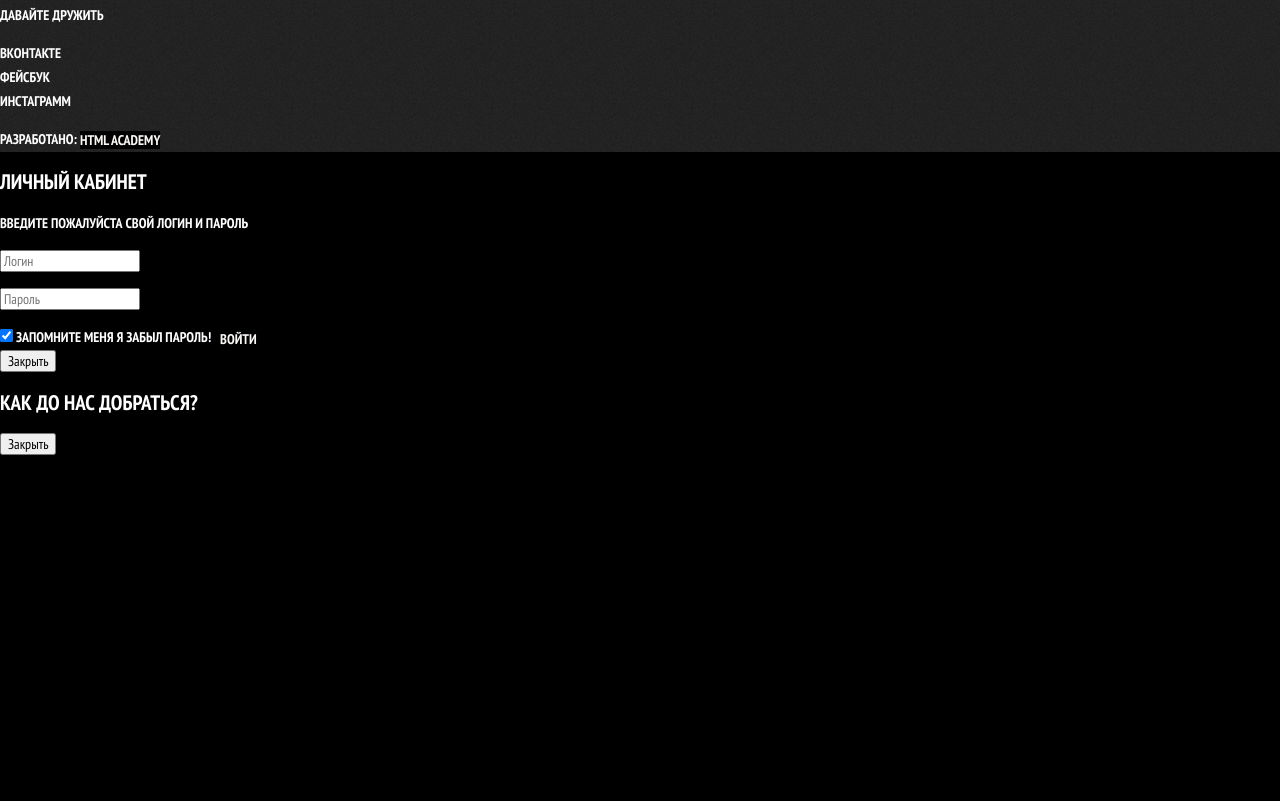
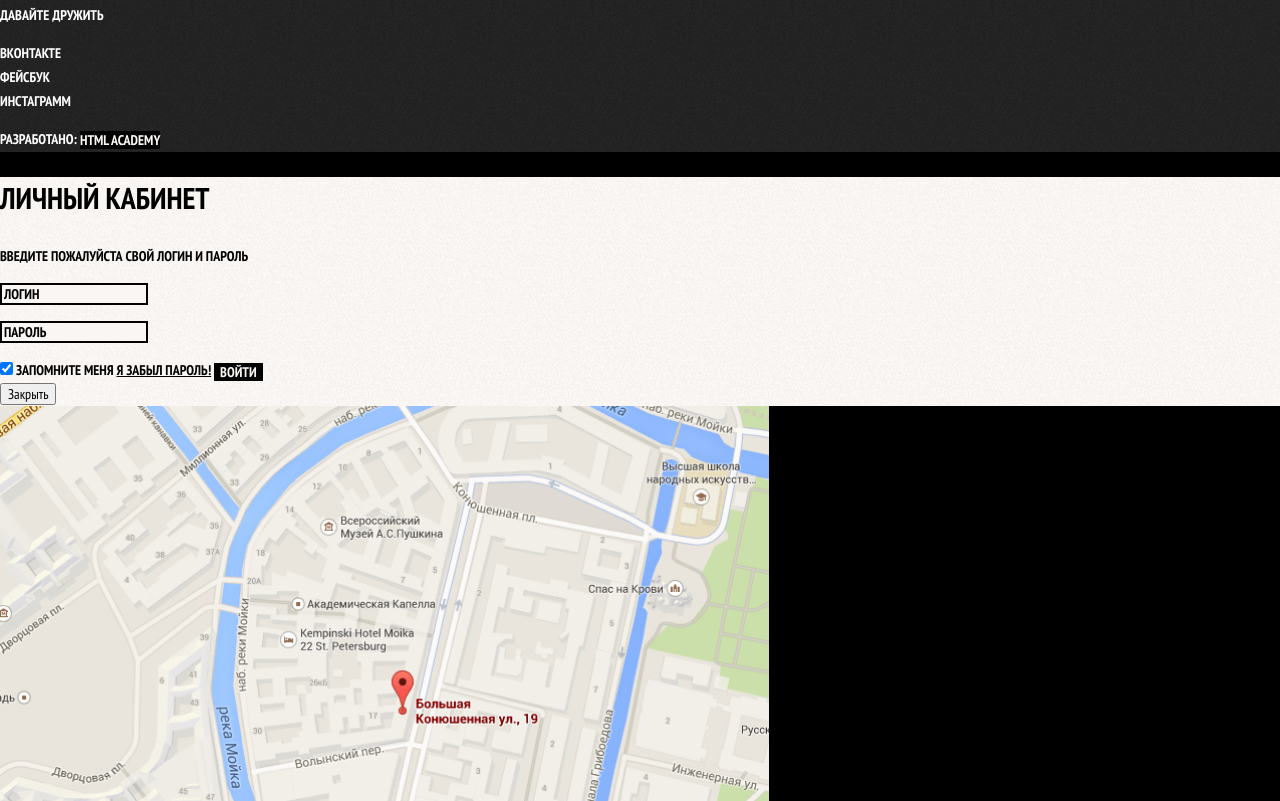
Before and after one commit to koteeo/174381-barbershop-27, a plain HTML site: page index.html in a window 1280 px wide. Shown: the part 1999-2800 px from the top of the page. Before the commit the page ends 2455 px from the top, so only its background shows below. Drawn offline with Linux system fonts and the light colour scheme.

Commit message:
Разметил стили для попапов: формы логина и стилей

```diff
--- a/css/style.css
+++ b/css/style.css
@@ -88,6 +88,30 @@ a
 	/*Оформление*/
 
 	/*Анимация*/
+}
+.site-nav a:focus:not(.link-visit),
+.site-nav a:hover:not(.link-visit ) {
+	/*Позиционирование*/
+
+	/*Блочная модель*/
+
+	/*Типографика*/
+
+	/*Оформление*/
+	background-color: #242424;
+	/*Анимация*/
+}
+.link-visit {
+	/*Позиционирование*/
+
+	/*Блочная модель*/
+
+	/*Типографика*/
+
+	/*Оформление*/
+	border-bottom: 1px solid #ffffff;
+	/*Анимация*/
+
 }
 .user-nav {
 	/*Позиционирование*/
@@ -213,6 +237,68 @@ a
 	background-color: #ffffff;
 	/*Анимация*/
 }
+
+.popup-user-form {
+	/*Позиционирование*/
+
+	/*Блочная модель*/
+
+	/*Типографика*/
+	color: #000000;
+
+	/*Оформление*/
+	background-color: #f2f2f2;
+	background-image: url("../img/png/bg/bg-section-small.png");
+
+	/*Анимация*/
+}
+
+.popup-user-form h2 {
+	/*Позиционирование*/
+
+	/*Блочная модель*/
+
+	/*Типографика*/
+	font-size: 30px;
+	line-height: 42px;
+	/*Оформление*/
+
+	/*Анимация*/
+}
+
+.popup-user-form a {
+	/*Позиционирование*/
+
+	/*Блочная модель*/
+
+	/*Типографика*/
+	text-decoration: underline;
+	/*Оформление*/
+
+	/*Анимация*/
+}
+
+.popup-form input {
+	/*Позиционирование*/
+
+	/*Блочная модель*/
+
+	/*Типографика*/
+	font-size:inherit;
+	text-transform: inherit;
+	font-family: inherit;
+	font-weight: inherit;
+
+	/*Оформление*/
+	background-color: #f9f6f3;
+	border: 2px solid #000000;
+	/*Анимация*/
+}
+.popup-form input::placeholder {
+	color: #000000;
+}
+
+
 .button {
 	/*Позиционирование*/
 
--- a/index.html
+++ b/index.html
@@ -15,7 +15,7 @@
 	  			<img src="img/svg/logo.svg" alt="Логотип" width="371" height="155">
 	  		</a>
 	  		<ul class="site-nav">
-	  			<li><a href="info.html">Информация</a></li>
+	  			<li><a class="link-visit" href="#">Информация</a></li>
 	  			<li><a href="news.html">Новости</a></li>
 	  			<li><a href="price.html">Прайс-лист</a></li>
 	  			<li><a href="catalog.html">Магазин</a></li>
@@ -153,9 +153,10 @@
 	  		</form>
 				<button type="button">Закрыть</button>
 	  	</section>
-	  	<section>
-	  		<h2>Как до нас добраться?</h2>
-	  		<button type="button">Закрыть</button>
+	  	<section class="popup-map">
+	  		<h2 class="visually-hidden">Как до нас добраться?</h2>
+	  		<img src="img/png/map.png" width="769" height="563">
+	  		<button  type="button">Закрыть</button>
 	  	</section>
   </body>
 </html>
```
